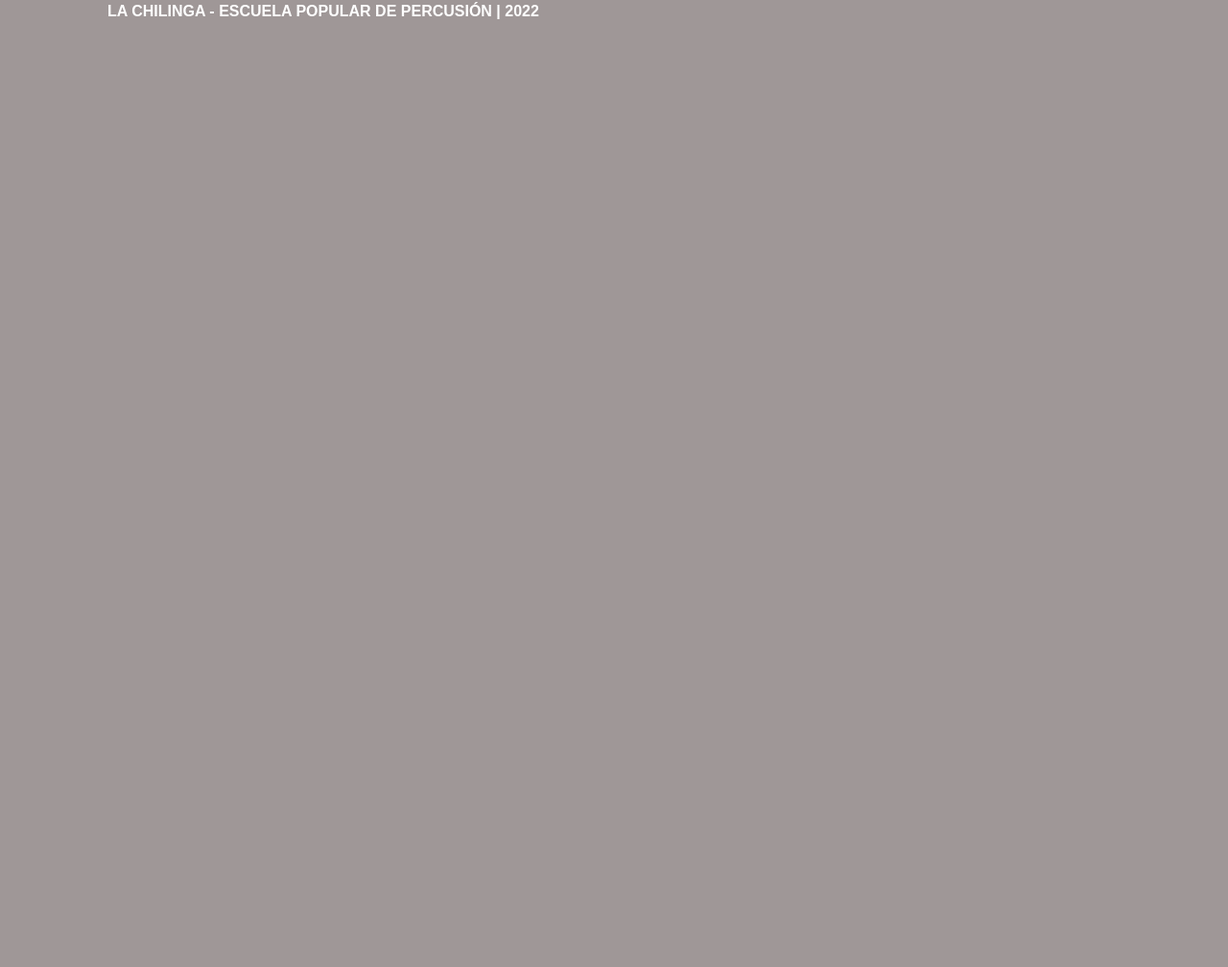
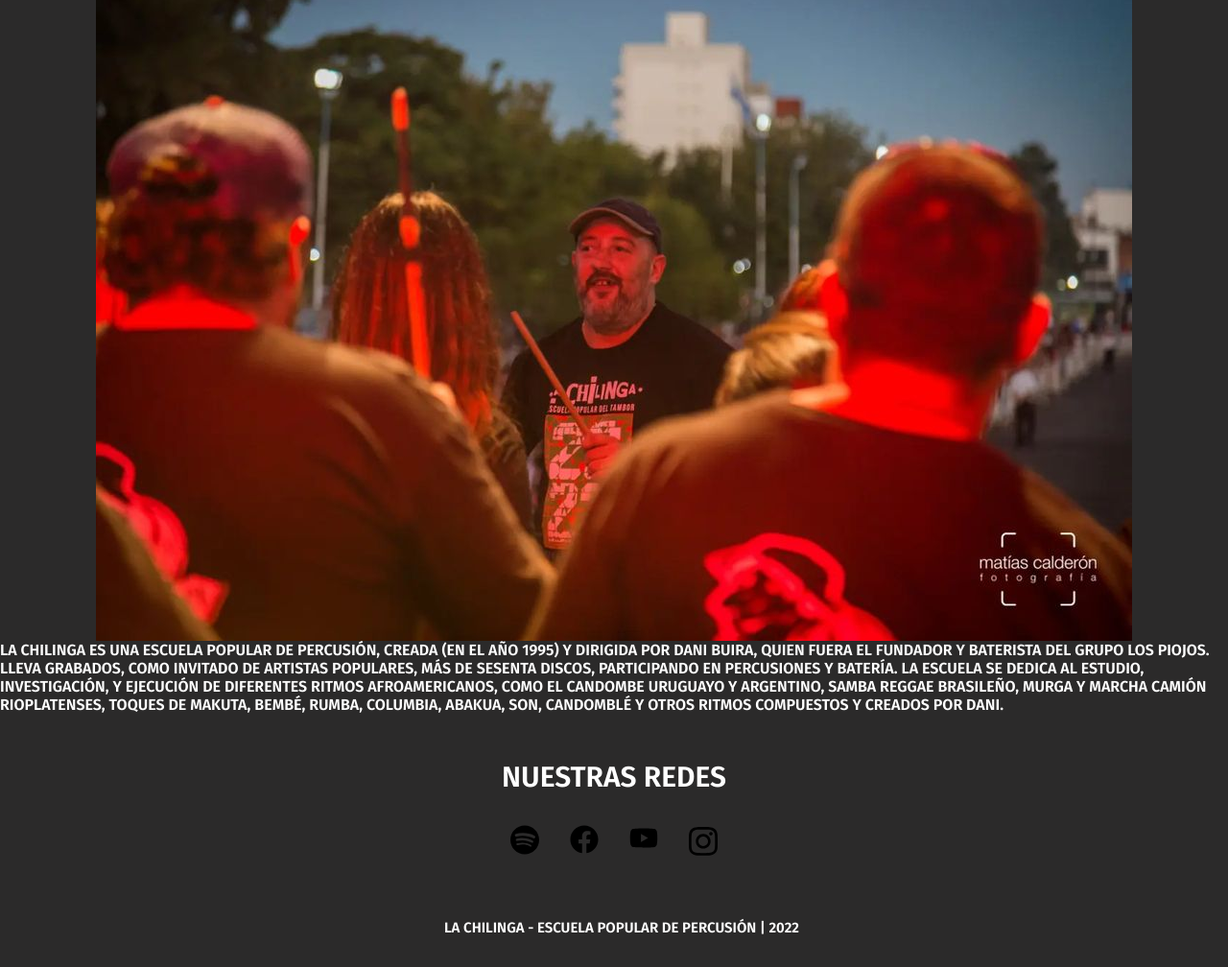
Before and after one commit to Smansilla98/chilingaMansilla.io, a plain HTML site: page about.html in a window 1280 px wide. Shown: the part 212-1220 px from the top of the page at 96% size. Before the commit the page ends 800 px from the top, so only its background shows below. Drawn offline with Linux system fonts and the light colour scheme.

Commit message:
Add files via upload

```diff
--- a/about.html
+++ b/about.html
@@ -1,17 +1,20 @@
 <!DOCTYPE html>
-<html lang="en">
+<html lang="es">
     <!--Metadata-->
     <head>
         <meta charset="UTF-8">
         <meta http-equiv="X-UA-Compatible" content="IE=edge">
         <meta name="viewport" content="width=device-width, initial-scale=1.0">
-        <title>La Chilinga | Escuela popular de percusión | Sedes y Servicios</title>
+        <title>La Chilinga | Escuela popular de percusión | Inicio</title>
+        <link rel="preconnect" href="https://fonts.googleapis.com">
+        <link rel="preconnect" href="https://fonts.gstatic.com" crossorigin>
+        <link href="https://fonts.googleapis.com/css2?family=Fira+Sans:wght@600&display=swap" rel="stylesheet">
         <!--Hoja de estilos-->
         <link type="text/css" rel="stylesheet" href="css/styles.css">
     </head>
     <!--Finalización metadata-->
     <!--Comienzo body-->
-    <body style="background-color:#9f9797;">
+    <body>
         <!--Header | Barra de navegación-->
         <header>
             <!--Logo-->
@@ -32,18 +35,48 @@
             </nav>
             <!--Finalización barra de navegación-->
 
+        </header>
+        <!--Finalización header-->
+
         <!--Contenido página-->
-        <section>
-            <h1>Página de Inicio</h1>
-            <h3><b>En construcción</h></h3>
-        </section>
+        <main class="contenido about row">
+                <div class="col-6 align-left">
+                    <img src="img/chilinga2.jpg" alt="">
+                </div>
+                <div class="col-6 align-left articulo">
+                <article >
+                    La Chilinga es una ESCUELA POPULAR de PERCUSIÓN, creada (en el año 1995) y dirigida por Dani Buira, quien fuera el fundador y baterista del grupo Los Piojos. Lleva grabados, como invitado de artistas populares, más de sesenta discos, participando en percusiones y batería.
+                        La escuela se dedica al estudio, investigación, y ejecución de diferentes ritmos afroamericanos, como el Candombe uruguayo y argentino, Samba Reggae brasileño, Murga y Marcha Camión rioplatenses, toques de Makuta, Bembé, Rumba, Columbia, Abakua, Son, Candomblé y otros ritmos compuestos y creados por Dani.</p>
+
+                </article>
+                </div>
+
+        </main>
         <!--Finalización de contenido-->
 
         <!--Footer-->
         <footer>
+            <section id="redesSociales">
+                <!--Redes sociales-->
+                <h5>Nuestras redes</h5>
+                <div id="redesSocialesIconos">
+                    <div>
+                        <img src="img\spotify.svg">
+                    </div>
+                    <div>
+                        <img src="img\facebook.svg">
+                    </div>
+                    <div>
+                        <img src="img\youtube.svg">
+                    </div>
+                    <div>
+                        <img src="img\instagram.svg">
+                    </div>
+                </div>
+            </section>
             <ol>
-                <li style="list-style:none;">
-                    <p>La chilinga - Escuela popular de percusión | 2022</p>
+                <li>
+                    <p id="footer">La chilinga - Escuela popular de percusión | 2022</p>
                 </li>
             </ol>
         </footer>
```
